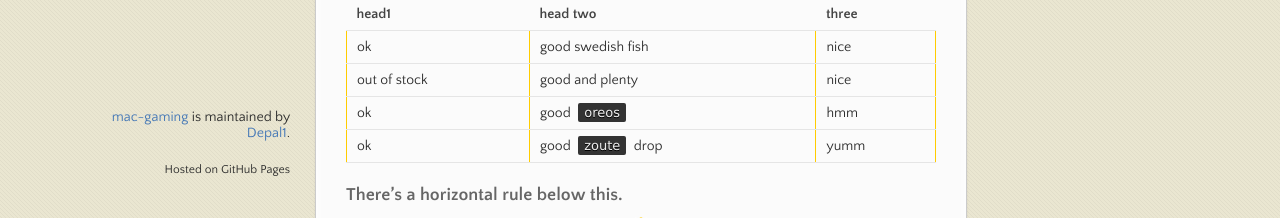
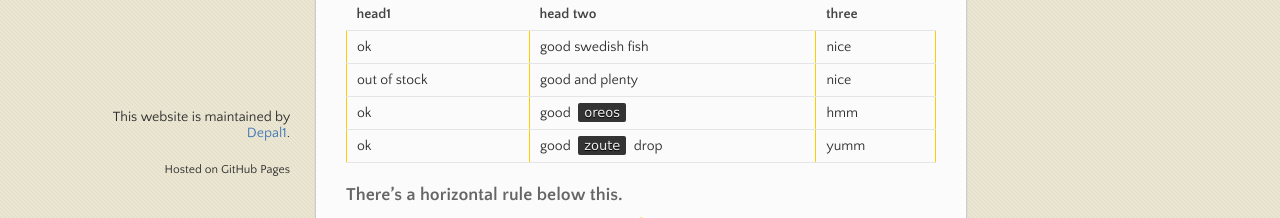
Before and after one commit to Depal1/mac-gaming, a Jekyll site: the page built from index.md, in a window 1280 px wide and 900 px high, scrolled down 532 px. Shown: the part 682-900 px from the top of the window. Built offline with Jekyll 4.4.1, drawn with Linux system fonts in a browser that asks for light colours.

Commit message:
Update default.html

```diff
--- a/_layouts/default.html
+++ b/_layouts/default.html
@@ -37,7 +37,7 @@
       </section>
       <footer>
         {% if site.github.is_project_page %}
-          <p class="repo-owner"><a href="{{ site.github.repository_url }}">{{ site.github.repository_name }}</a> is maintained by <a href="{{ site.github.owner_url }}">{{ site.github.owner_name }}</a>.</p>
+          <p class="repo-owner"> This website is maintained by <a href="{{ site.github.owner_url }}">{{ site.github.owner_name }}</a>.</p>
 
         {% endif %}
         <p><small>Hosted on GitHub Pages</a></small></p>
```
